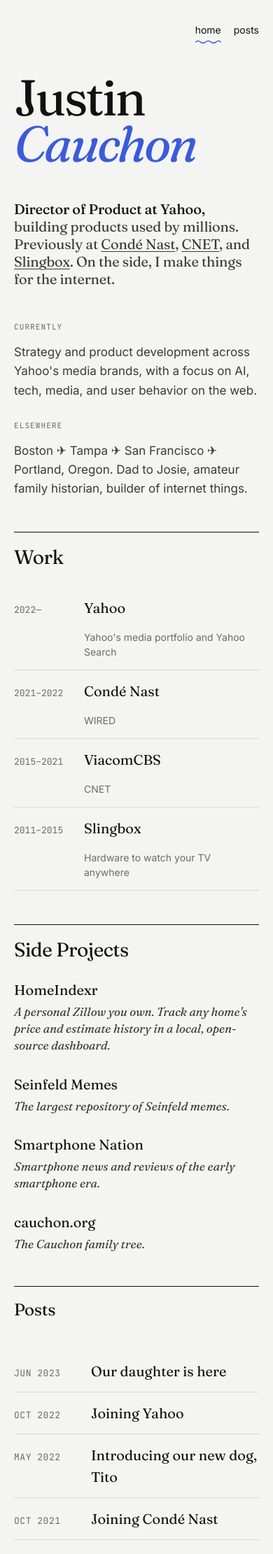
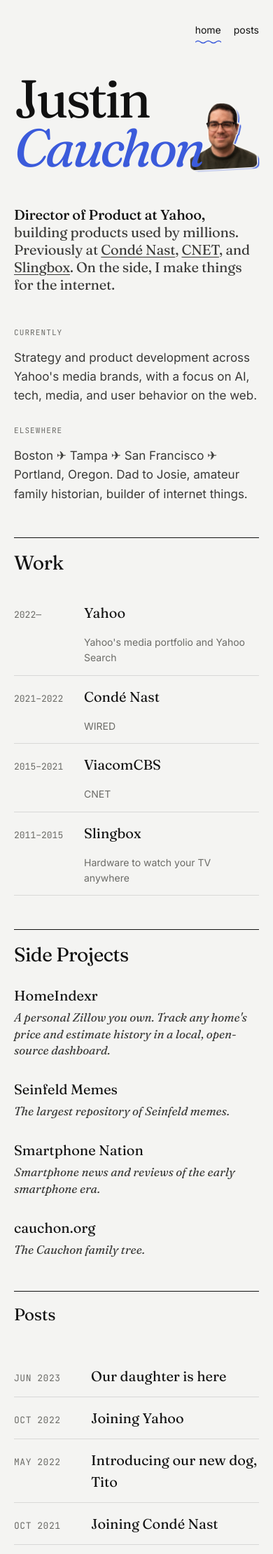
Before and after one commit to Cauchon/cauchon.github.io, a Jekyll site: the page built from index.html, in a window 390 px wide. Shown: the top 2221 px of the page at 70% size. Built offline with Jekyll 4.4.1, drawn with Linux system fonts in a browser that asks for light colours.

Commit message:
Add interactive portrait and easter egg avatar to homepage (#41)
* Add photographic portrait cutout to home hero

* Refine portrait hover interaction and responsive layout

* Add interactive avatar portrait toggle

* Remove portrait toggle hint and refine avatar styling

```diff
--- a/css/home.css
+++ b/css/home.css
@@ -875,3 +875,40 @@
   .lost-detour__title { font-size: 20px; }
   .lost-recent__head { flex-direction: column; align-items: flex-start; gap: 6px; }
 }
+
+/* A photographic paper cutout beside the name. */
+.hero--portrait { display: grid; grid-template-columns: minmax(0, 1fr) 34%; align-items: center; gap: 0; }
+.hero--portrait h1 { position: relative; z-index: 1; font-size: clamp(100px, 13vw, 166px); pointer-events: none; }
+.portrait { width: 100%; min-width: 0; position: relative; }
+.portrait__button { display: block; width: 100%; padding: 0; border: 0; background: transparent; color: inherit; perspective: 900px; cursor: pointer; -webkit-tap-highlight-color: transparent; }
+.portrait__button:disabled { cursor: default; }
+.portrait__button:focus-visible { outline: 2px solid var(--accent); outline-offset: 10px; border-radius: 45% 45% 20% 20%; }
+.portrait__cutout { display: block; position: relative; pointer-events: none; transform: rotate(-3deg) rotateX(var(--portrait-rx, 0deg)) rotateY(var(--portrait-ry, 0deg)) translateY(var(--portrait-lift, 0px)) scale(var(--portrait-scale, 1)); transition: transform 420ms ease-out; }
+.portrait.is-hovering { --portrait-lift: -3px; --portrait-scale: 1.035; }
+.portrait__cutout > svg { transform-origin: center; display: block; width: 100%; overflow: visible; opacity: 1; transition: opacity 420ms ease, transform 420ms ease; }
+.portrait__habbo { position: absolute; inset: 0; width: 100%; height: 100%; object-fit: contain; image-rendering: pixelated; opacity: 0; transform: translateY(8px) scale(.94); transition: opacity 420ms ease, transform 420ms ease; }
+.portrait.is-habbo .portrait__cutout { transform: none; }
+.portrait.is-habbo .portrait__cutout > svg { opacity: 0; transform: scale(.94); }
+.portrait.is-habbo .portrait__habbo { opacity: 1; transform: none; }
+.portrait__backing { fill: var(--accent); transform: translate(calc(34px + var(--portrait-x, 0px)), calc(22px + var(--portrait-y, 0px))); transition: transform 220ms ease-out; }
+.portrait__paper { fill: #fffdf8; stroke: #fffdf8; stroke-width: 34; stroke-linejoin: round; }
+@media (prefers-reduced-motion: no-preference) {
+  .portrait { animation: portrait-arrive 650ms ease-out both; }
+  @keyframes portrait-arrive { from { opacity: 0; transform: translateY(12px); } to { opacity: 1; transform: translateY(0); } }
+}
+@media (min-width: 701px) and (max-width: 960px) {
+  .hero--portrait { grid-template-columns: minmax(0, 1fr) 28%; }
+  .hero--portrait h1 { font-size: clamp(110px, 15vw, 144px); }
+  .hero--portrait .portrait { top: 24px; }
+}
+@media (max-width: 700px) {
+  .hero--portrait { grid-template-columns: minmax(0, 1fr) 30%; gap: 0; align-items: center; }
+  .hero--portrait h1 { font-size: clamp(62px, 19.5vw, 130px); letter-spacing: -0.05em; }
+  .hero--portrait .cursor { display: none; }
+  .portrait { width: 100%; margin-left: 0; top: 18px; }
+}
+@media (prefers-reduced-motion: reduce) {
+  .portrait, .portrait * { animation: none !important; transition: none !important; }
+  .portrait__cutout { transform: rotate(-3deg); }
+  .portrait__backing { transform: translate(34px, 22px); }
+}
--- a/index.html
+++ b/index.html
@@ -13,11 +13,31 @@
     </nav>
   </header>
 
-  <section id="home" class="hero">
+  <section id="home" class="hero hero--portrait">
     <h1>
       <span>Justin</span><br/>
       <span class="italic">Cauchon</span><span class="cursor serif">_</span>
     </h1>
+    <div class="portrait">
+      <button class="portrait__button" type="button" aria-label="Show Justin as a Habbo character" aria-pressed="false" disabled>
+        <span class="portrait__cutout">
+          <svg viewBox="-40 145 1202 1170" role="img" aria-labelledby="portrait-title">
+            <title id="portrait-title">Justin Cauchon smiling, wearing glasses and an olive sweatshirt</title>
+            <defs>
+              <path id="portrait-outline" d="M334 499 C339 466 341 425 351 389 C366 336 390 289 427 252 C462 215 493 198 537 198 C575 196 598 200 624 204 C690 214 744 249 779 298 C810 341 821 385 821 425 C821 462 815 493 811 537 L818 545 C827 538 839 543 842 554 C845 574 835 597 831 614 C825 634 822 652 816 667 L809 696 C806 709 800 716 789 717 C779 752 768 784 752 815 C744 834 736 850 731 865 L737 880 C754 885 766 899 778 909 C820 937 940 974 1075 1054 Q1107 1074 1108 1110 L1108 1188 Q1108 1270 1015 1270 L105 1270 Q14 1270 14 1188 L14 1108 Q15 1070 47 1057 C153 1002 260 965 358 903 L379 878 L381 860 C360 833 347 799 342 766 C337 729 338 691 339 650 L341 621 C334 603 330 582 326 563 L319 535 L310 526 L310 510 Z"/>
+              <clipPath id="portrait-clip"><use href="#portrait-outline"/></clipPath>
+            </defs>
+            <use class="portrait__backing" href="#portrait-outline"/>
+            <g class="portrait__photo">
+              <use href="#portrait-outline" class="portrait__paper"/>
+              <image href="/images/justin-portrait.jpeg" x="0" y="0" width="1122" height="1402" clip-path="url(#portrait-clip)"/>
+            </g>
+          </svg>
+          <img class="portrait__habbo" src="/images/justin-habbo.png" alt="" aria-hidden="true" decoding="async" draggable="false" />
+        </span>
+      </button>
+      <span class="portrait__greeting visually-hidden" role="status"></span>
+    </div>
   </section>
 
   <p class="tagline" id="about">
@@ -117,3 +137,5 @@
 
   {% include footer.html %}
 </main>
+
+<script src="/js/portrait.js" defer></script>
--- /dev/null
+++ b/js/portrait.js
@@ -0,0 +1,48 @@
+/* Progressive enhancement: the original portrait remains visible without JS. */
+(() => {
+  const portrait = document.querySelector('.portrait');
+  if (!portrait) return;
+  const button = portrait.querySelector('button');
+  const avatar = portrait.querySelector('.portrait__habbo');
+  const photo = portrait.querySelector('svg');
+  const greeting = portrait.querySelector('.portrait__greeting');
+  const motion = window.matchMedia('(prefers-reduced-motion: reduce)');
+  const reset = () => {
+    portrait.classList.remove('is-hovering');
+    ['rx', 'ry', 'x', 'y'].forEach(axis => portrait.style.removeProperty(`--portrait-${axis}`));
+  };
+  // Decode before enabling the toggle so a slow connection never reveals a blank image.
+  const enable = async () => {
+    try {
+      await avatar.decode();
+      button.disabled = false;
+    } catch {
+      // Keep the original photograph if the avatar cannot be loaded.
+    }
+  };
+  enable();
+  const updateHover = event => {
+    if (button.disabled || motion.matches || portrait.classList.contains('is-habbo') || event.pointerType !== 'mouse') return;
+    portrait.classList.add('is-hovering');
+    const rect = button.getBoundingClientRect();
+    const x = Math.max(-1, Math.min(1, (event.clientX - rect.left) / rect.width * 2 - 1));
+    const y = Math.max(-1, Math.min(1, (event.clientY - rect.top) / rect.height * 2 - 1));
+    portrait.style.setProperty('--portrait-rx', `${-y * 3}deg`);
+    portrait.style.setProperty('--portrait-ry', `${x * 3}deg`);
+    portrait.style.setProperty('--portrait-x', `${x * 14}px`);
+    portrait.style.setProperty('--portrait-y', `${y * 14}px`);
+  };
+  button.addEventListener('pointerenter', updateHover);
+  button.addEventListener('pointermove', updateHover);
+  button.addEventListener('pointerleave', reset);
+  button.addEventListener('pointercancel', reset);
+  button.addEventListener('blur', reset);
+  button.addEventListener('click', () => {
+    reset();
+    const isHabbo = portrait.classList.toggle('is-habbo');
+    button.setAttribute('aria-pressed', String(isHabbo));
+    photo.setAttribute('aria-hidden', String(isHabbo));
+    greeting.textContent = isHabbo ? 'Justin is now a Habbo character. Press again to return to the photograph.' : 'Justin’s photograph is now showing.';
+  });
+  motion.addEventListener('change', reset);
+})();
```
Also changed, not shown: DESIGN.md (+1 -0 lines), images/justin-habbo.png (added), images/justin-portrait.jpeg (added).
